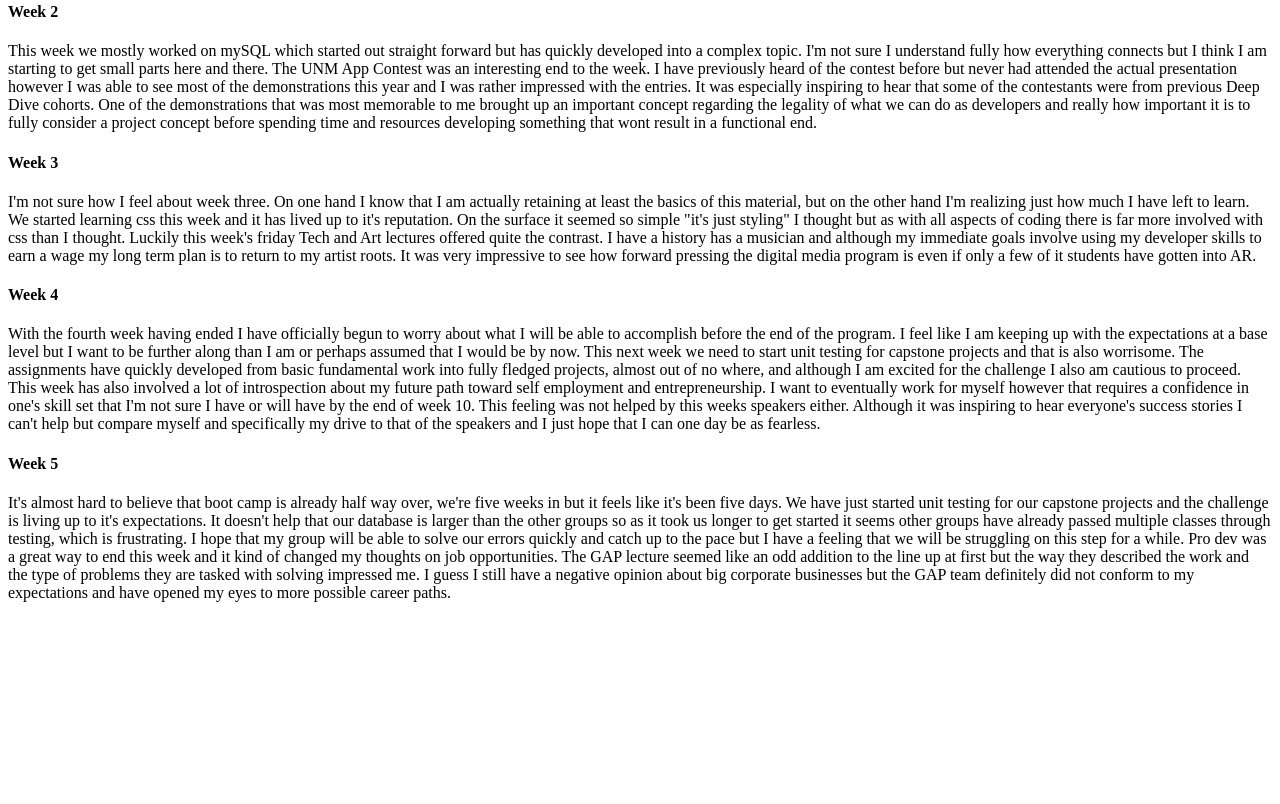
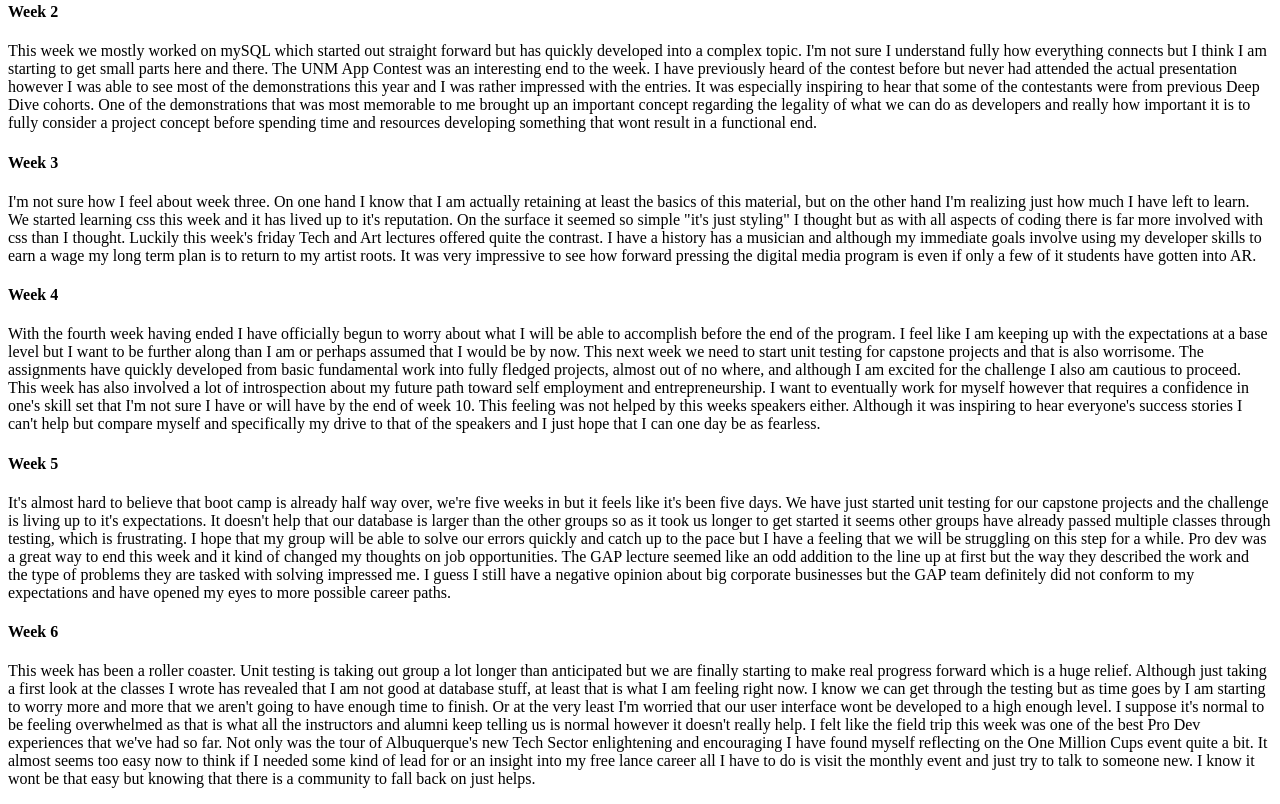
Before and after one commit to Taylor-Smith92/Taylor-Smith92.github.io, a plain HTML site: page index.html in a window 1280 px wide. Shown: the part 4361-5165 px from the top of the page. Before the commit the page ends 4979 px from the top, so only its background shows below. Drawn offline with Linux system fonts and the light colour scheme.

Commit message:
added week 6 journal

```diff
--- a/index.html
+++ b/index.html
@@ -114,22 +114,11 @@
 			to earn a wage my long term plan is to return to my artist roots. It was very impressive to see how forward pressing the digital media program is even
 			if only a few of it students have gotten into AR.</p>
 		<h4>Week 4</h4>
-		<p>With the fourth week having ended I have officially begun to worry about what I will be able to accomplish before the end of the program.
-			I feel like I am keeping up with the expectations at a base level but I want to be further along than I am or perhaps assumed that I would be by
-			now. This next week we need to start unit testing for capstone projects and that is also worrisome. The assignments have quickly developed from
-			basic fundamental work into fully fledged projects, almost out of no where, and although I am excited for the challenge I also am cautious to
-			proceed. This week has also involved a lot of introspection about my future path toward self employment and entrepreneurship. I want to eventually
-			work for myself however that requires a confidence in one's skill set that I'm not sure I have or will have by the end of week 10. This feeling
-			was not helped by this weeks speakers either. Although it was inspiring to hear everyone's success stories I can't help but compare myself and
-			specifically my drive to that of the speakers and I just hope that I can one day be as fearless.</p>
+		<p>With the fourth week having ended I have officially begun to worry about what I will be able to accomplish before the end of the program. I feel like I am keeping up with the expectations at a base level but I want to be further along than I am or perhaps assumed that I would be by now. This next week we need to start unit testing for capstone projects and that is also worrisome. The assignments have quickly developed from basic fundamental work into fully fledged projects, almost out of no where, and although I am excited for the challenge I also am cautious to proceed. This week has also involved a lot of introspection about my future path toward self employment and entrepreneurship. I want to eventually work for myself however that requires a confidence in one's skill set that I'm not sure I have or will have by the end of week 10. This feeling was not helped by this weeks speakers either. Although it was inspiring to hear everyone's success stories I can't help but compare myself and specifically my drive to that of the speakers and I just hope that I can one day be as fearless.</p>
 		<h4>Week 5</h4>
-		<p>It's almost hard to believe that boot camp is already half way over, we're five weeks in but it feels like it's been five days. We have just started unit testing for our
-			capstone projects and the challenge is living up to it's expectations. It doesn't help that our database is larger than the other groups so as it took us longer to get
-			started it seems other groups have already passed multiple classes through testing, which is frustrating. I hope that my group will be able to solve our errors quickly and
-			catch up to the pace but I have a feeling that we will be struggling on this step for a while. Pro dev was a great way to end this week and it kind of changed my thoughts
-			on job opportunities. The GAP lecture seemed like an odd addition to the line up at first but the way they described the work and the type of problems they are tasked with
-			solving impressed me. I guess I still have a negative opinion about big corporate businesses but the GAP team definitely did not conform to my expectations and have opened
-			my eyes to more possible career paths.
+		<p>It's almost hard to believe that boot camp is already half way over, we're five weeks in but it feels like it's been five days. We have just started unit testing for our capstone projects and the challenge is living up to it's expectations. It doesn't help that our database is larger than the other groups so as it took us longer to get started it seems other groups have already passed multiple classes through testing, which is frustrating. I hope that my group will be able to solve our errors quickly and catch up to the pace but I have a feeling that we will be struggling on this step for a while. Pro dev was a great way to end this week and it kind of changed my thoughts on job opportunities. The GAP lecture seemed like an odd addition to the line up at first but the way they described the work and the type of problems they are tasked with solving impressed me. I guess I still have a negative opinion about big corporate businesses but the GAP team definitely did not conform to my expectations and have opened my eyes to more possible career paths.
 		</p>
+		<h4>Week 6</h4>
+		<p>This week has been a roller coaster. Unit testing is taking out group a lot longer than anticipated but we are finally starting to make real progress forward which is a huge relief. Although just taking a first look at the classes I wrote has revealed that I am not good at database stuff, at least that is what I am feeling right now. I know we can get through the testing but as time goes by I am starting to worry more and more that we aren't going to have enough time to finish. Or at the very least I'm worried that our user interface wont be developed to a high enough level. I suppose it's normal to be feeling overwhelmed as that is what all the instructors and alumni keep telling us is normal however it doesn't really help. I felt like the field trip this week was one of the best Pro Dev experiences that we've had so far. Not only was the tour of Albuquerque's new Tech Sector enlightening and encouraging I have found myself reflecting on the One Million Cups event quite a bit. It almost seems too easy now to think if I needed some kind of lead for or an insight into my free lance career all I have to do is visit the monthly event and just try to talk to someone new. I know it wont be that easy but knowing that there is a community to fall back on just helps.</p>
 	</body>
 </html>
```
